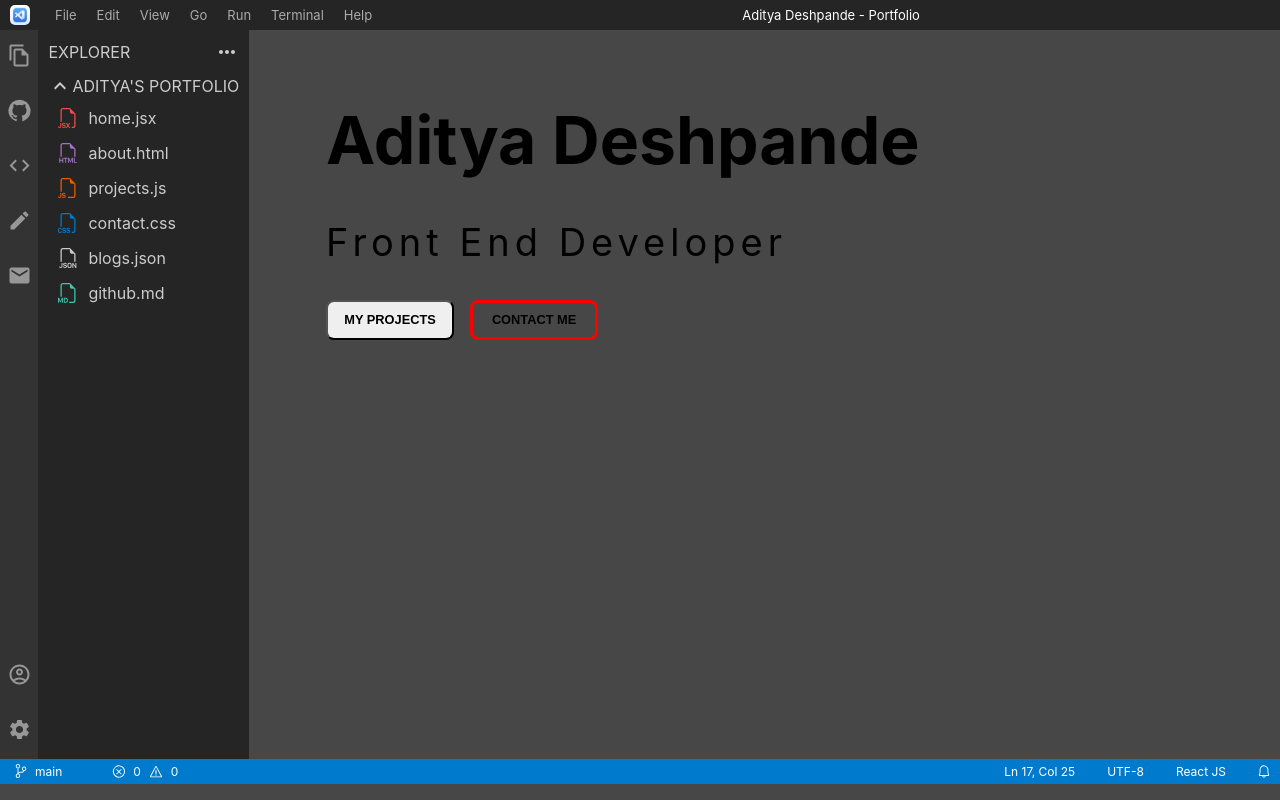
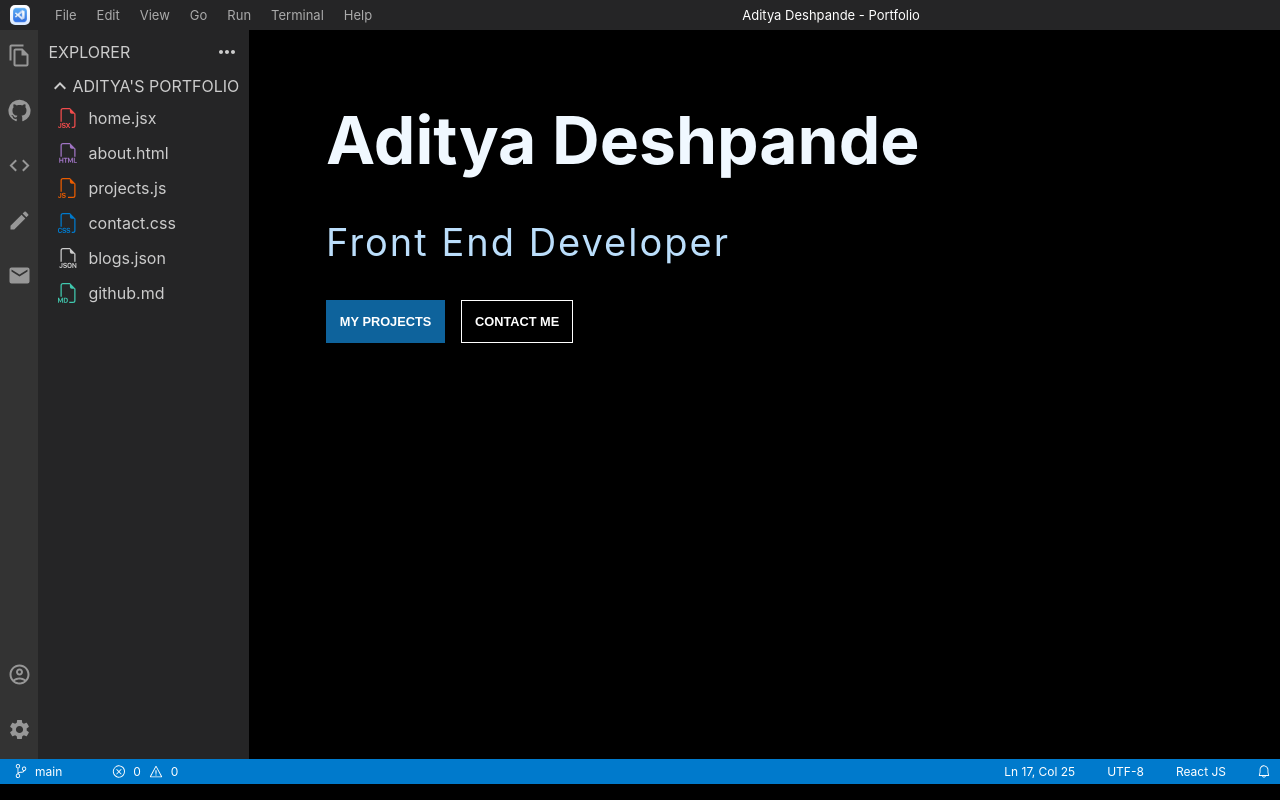
Before and after one commit to adityadeshpande0/MyPortfolio, a React (Create React App) app: page / in a window 1280 px wide. Built offline with nearby package versions, Linux system fonts and the light colour scheme.

Commit message:
Homepage Development

```diff
--- a/src/Components/Home/Home.jsx
+++ b/src/Components/Home/Home.jsx
@@ -1,6 +1,7 @@
 import React from "react";
 // import AlertDialogBox from '../Popups/AlertDialogBox'
 import "../Home/homeStyles.css";
+import AlertDialogBox from "../Popups/AlertDialogBox";
 function Home() {
   return (
     <div className="home-main-container">
--- a/src/Components/Home/homeStyles.css
+++ b/src/Components/Home/homeStyles.css
@@ -20,9 +20,10 @@ p {
     5vw,
     var(--max-font-size-animtext)
   );
-  letter-spacing: 5px;
+  color: #BBDEFB;
+  letter-spacing: 2px;
   border-right: 5px solid;
-  width: 90%;
+  width: 70%;
   white-space: nowrap;
   overflow: hidden;
   animation: typing 2s steps(18), cursor 0.5s step-end infinite alternate;
@@ -31,6 +32,7 @@ p {
   font-size: clamp(var(--min-font-size), 8vw, var(--max-font-size));
   font-weight: 700;
   overflow-wrap: break-word;
+  color: aliceblue;
 }
 /* Cursor Blinking */
 @keyframes cursor {
@@ -45,22 +47,27 @@ p {
     width: 0;
   }
 }
-.home-btn-container{
-
-}
 .home-button {
-
-  height: 2.5rem;
-  width: 8rem;
-  border-radius: 0.5rem;
+  background-color: #0e639c;
   margin-top: 1rem;
-  color: black;
+  padding: 0.8rem;
+  color: #ffff;
   font-size: 0.8rem;
   text-transform: uppercase;
   font-weight: 600;
+  cursor: pointer;
+  border: none;
+  transition: background-color 0.3s ease;
+  border: #0e639c 1px solid;
+}
+.home-button:active {
+  background-color: #ffff;
+  color: #252526;
+  border: #ffff 1px solid;
 }
 .cntm-button {
   margin-left: 1rem;
   background-color: transparent;
-  border: 0.2rem solid red;
+  color: white;
+  border: white 1px solid;
 }
--- a/src/index.css
+++ b/src/index.css
@@ -1,5 +1,5 @@
 :root{
-background-color: rgb(71, 71, 71);
+background-color: rgb(0, 0, 0);
 }
 body {
   margin: 0;
```
